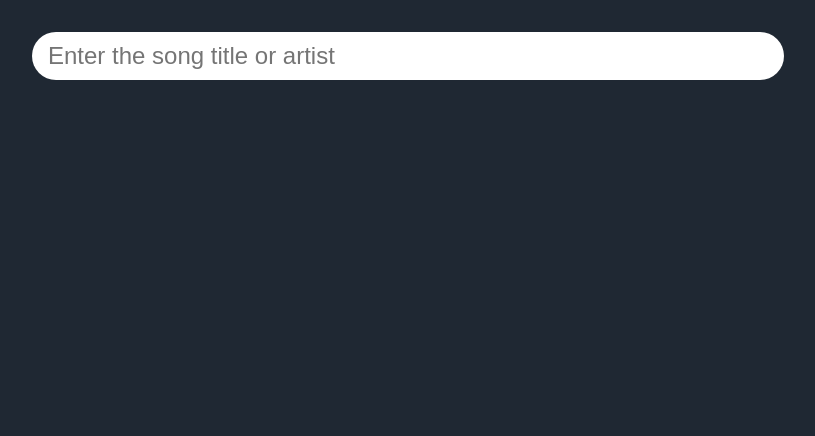
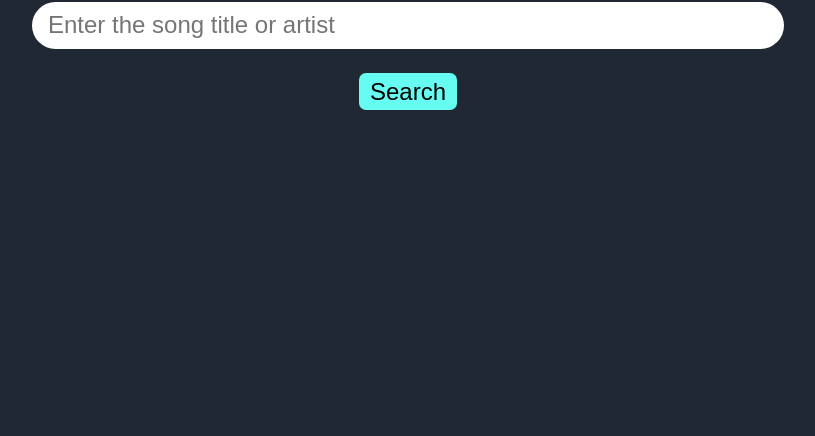
Before and after one commit to pesto-students/lyrics-do-Krupa-Ghetia, a website: page index.html in a window 1280 px wide. Shown: the part 364-800 px from the top of the page, without its empty margins (232-1047 px from the left). Drawn offline with Linux system fonts and the light colour scheme; a web font is replaced by a local one.

Commit message:
Add search button on landing page

```diff
--- a/index.html
+++ b/index.html
@@ -19,7 +19,11 @@
           type="text"
           placeholder="Enter the song title or artist"
           class="search-bar"
+          required
         />
+      </div>
+      <div>
+        <button type="submit" class="search-btn">Search</button>
       </div>
     </div>
   </body>
--- a/styles/style.css
+++ b/styles/style.css
@@ -2,6 +2,7 @@
   --bunker: #1f2833;
   --cyan: #66fcf1;
   --white: #ffffff;
+  --dark-cyan: #45a29e;
 }
 
 html {
@@ -43,3 +44,23 @@ input[type="text"] {
 .search-bar:focus {
   outline: none;
 }
+
+.search-btn {
+  background-color: var(--cyan);
+  margin-top: 1.5rem;
+  border-radius: 7px;
+  padding: 0.3rem 0.7rem;
+  font-size: 1.5rem;
+}
+
+.search-btn:focus {
+  outline: none;
+}
+
+button[type="submit"] {
+  border: none;
+}
+
+button[type="submit"]:hover {
+  cursor: pointer;
+}
```
